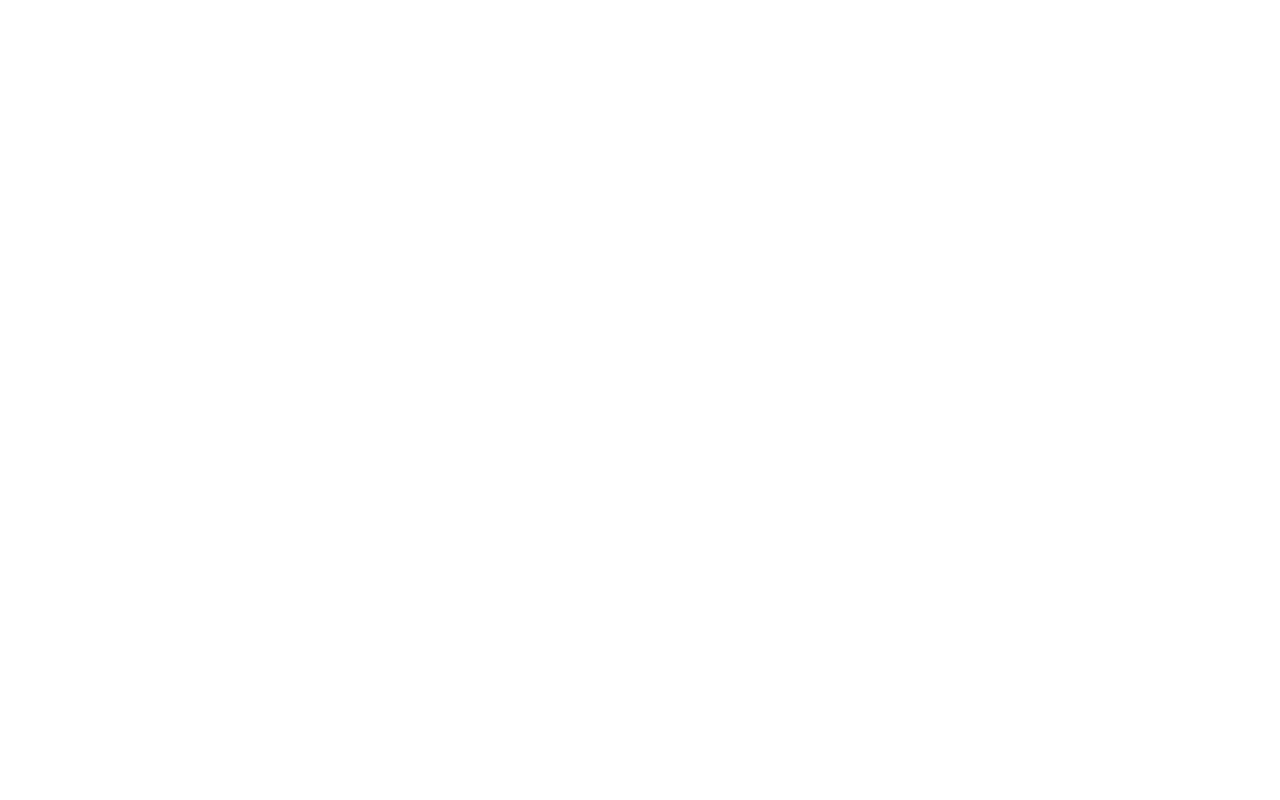
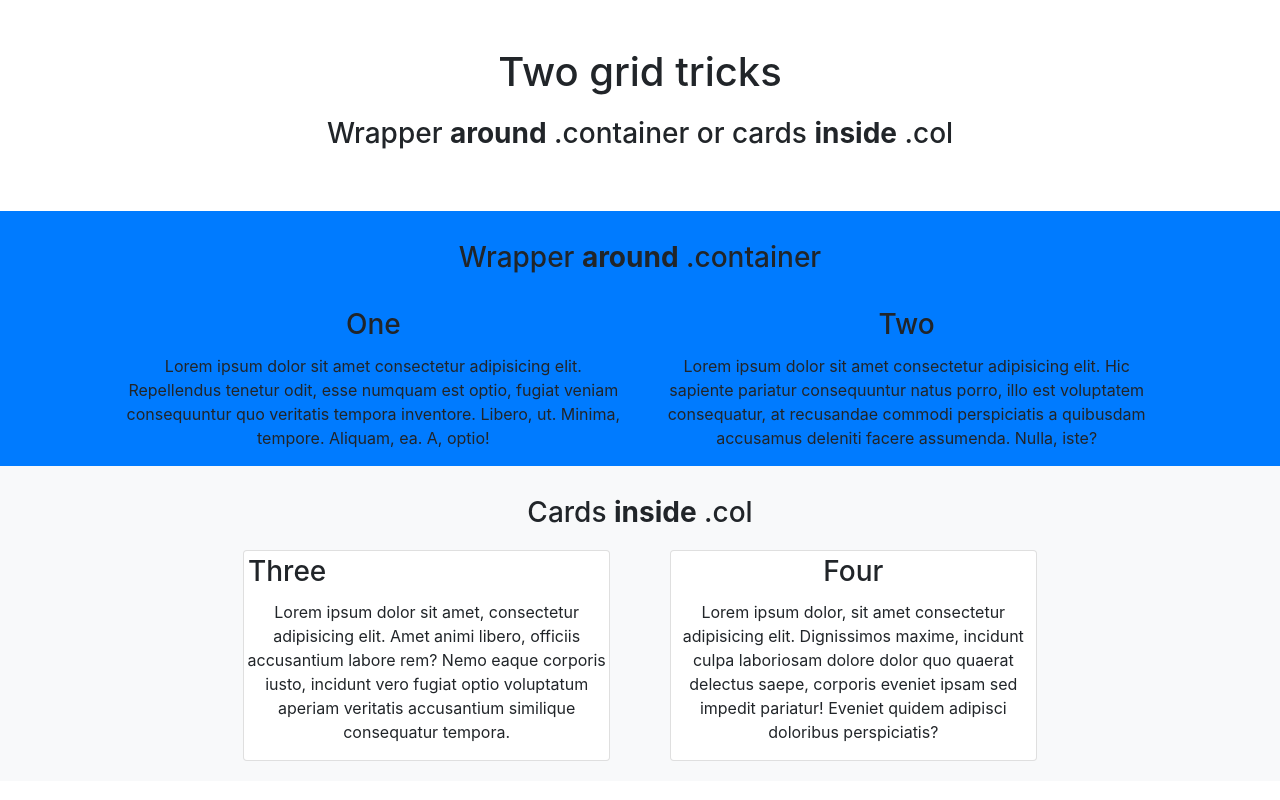
Before and after one commit to kstreich/homework-day3, a plain HTML site: page index.html in a window 1280 px wide. Drawn offline with nearby package versions, Linux system fonts and the light colour scheme.

Commit message:
finished

```diff
--- a/index.html
+++ b/index.html
@@ -5,10 +5,59 @@
   <meta charset="UTF-8">
   <meta name="viewport" content="width=device-width, initial-scale=1.0">
   <meta http-equiv="X-UA-Compatible" content="ie=edge">
-  <title>Document</title>
+  <title>Homework</title>
+  <link rel="stylesheet" href="style.css">
+  <link rel="stylesheet" href="https://stackpath.bootstrapcdn.com/bootstrap/4.1.3/css/bootstrap.min.css">
+
 </head>
 
 <body>
+  <!--Header-->
+  <div class="container-fluid mt-5 mb-5">
+    <h1 class="text-center">Two grid tricks</h1>
+    <h3 class="text-center">Wrapper <strong>around</strong> .container or cards <strong>inside</strong> .col
+    </h3>
+  </div>
+  <!--First (Blue) Section-->
+  <div class="container-fluid bg-primary">
+    <h3 class="text-center headH3"> Wrapper <strong>around</strong> .container</h3>
+    <div class="row">
+      <div class="col-sm-5 offset-1">
+        <h3 class="text-center mt-2">One</h3>
+        <p class="text-center">Lorem ipsum dolor sit amet consectetur adipisicing elit. Repellendus tenetur odit, esse
+          numquam est optio, fugiat veniam consequuntur quo veritatis tempora inventore. Libero, ut. Minima, tempore.
+          Aliquam, ea. A, optio!</p>
+      </div>
+      <div class="col-sm-5">
+        <h3 class="text-center mt-2">Two</h3>
+        <p class="text-center">Lorem ipsum dolor sit amet consectetur adipisicing elit. Hic sapiente pariatur
+          consequuntur natus porro, illo est voluptatem consequatur, at recusandae commodi perspiciatis a quibusdam
+          accusamus deleniti facere assumenda. Nulla, iste?</p>
+      </div>
+    </div>
+  </div>
+  <!--Second (Grey) Section-->
+  <div class="container-fluid bg-light grayContainer">
+    <h3 class="text-center headH3">Cards <strong>inside</strong> .col</h3>
+    <div class="row card-deck">
+      <div class="col-sm-4 offset-2">
+        <div class="card cardLeft">
+          <h3 text-center>Three</h3>
+          <p class="text-center">Lorem ipsum dolor sit amet, consectetur adipisicing elit. Amet animi libero, officiis
+            accusantium labore rem? Nemo eaque corporis iusto, incidunt vero fugiat optio voluptatum aperiam veritatis
+            accusantium similique consequatur tempora.</p>
+        </div>
+      </div>
+      <div class="col-sm-4">
+        <div class="card cardRight">
+          <h3 class="text-center">Four</h3>
+          <p class="text-center"> Lorem ipsum dolor, sit amet consectetur adipisicing elit. Dignissimos maxime,
+            incidunt culpa laboriosam dolore dolor quo quaerat delectus saepe, corporis eveniet ipsam sed impedit
+            pariatur! Eveniet quidem adipisci doloribus perspiciatis?</p>
+        </div>
+      </div>
+    </div>
+  </div>
 
 </body>
 
--- a/style.css
+++ b/style.css
@@ -0,0 +1,11 @@
+h3 {
+  padding: 1%;
+}
+
+.headH3 {
+  padding-top: 30px;
+}
+
+.grayContainer {
+  padding-bottom: 20px;
+}
```
